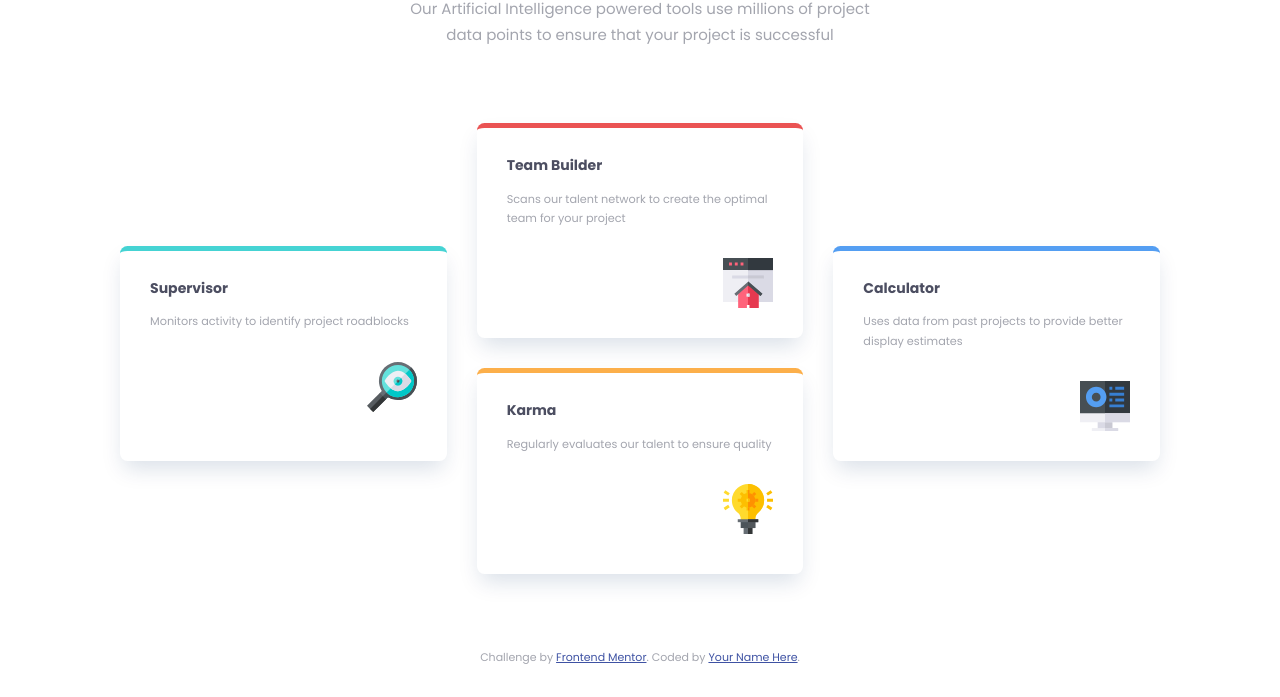
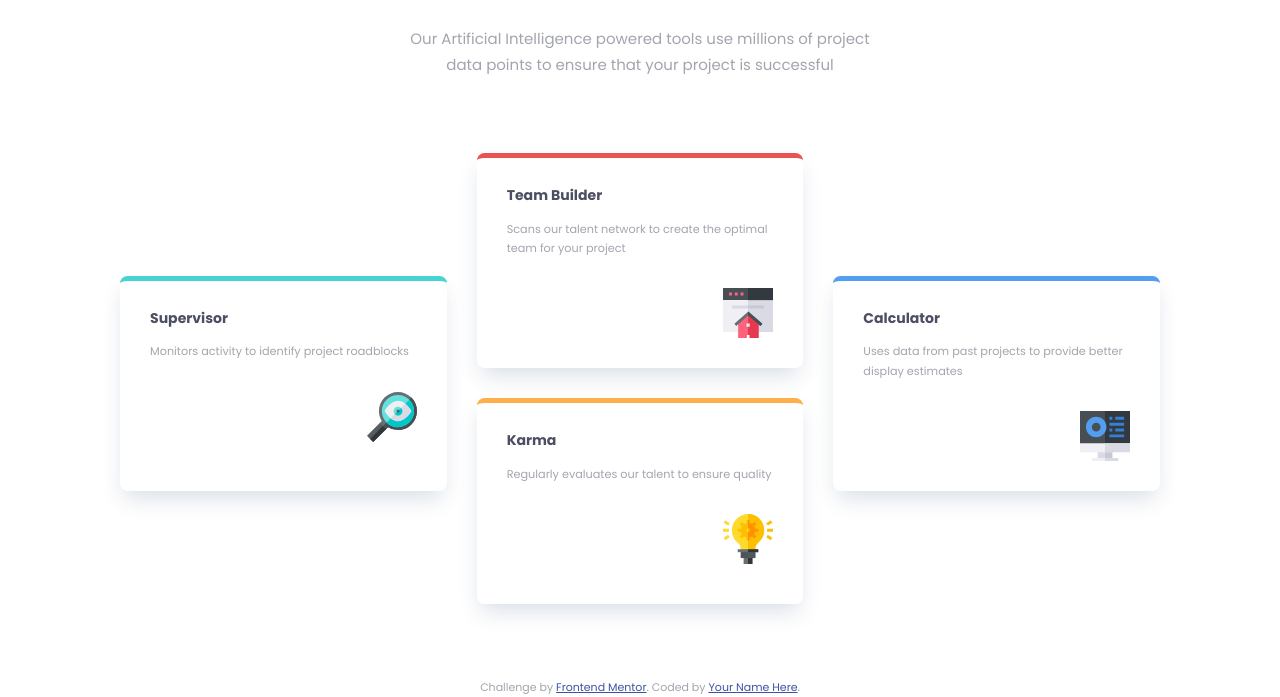
Before and after one commit to yellowMacaw/four-card-feature-section, a plain HTML site: page index.html in a window 1280 px wide. Shown: the part 150-847 px from the top of the page. Before the commit the page ends 817 px from the top, so only its background shows below. Drawn offline with Linux system fonts and the light colour scheme.

Commit message:
css update

```diff
--- a/style.css
+++ b/style.css
@@ -87,6 +87,9 @@ header{
 header span{
   font-weight: var(--fw-light);
 }
+header p{
+  margin-top: 2rem;
+}
 
 main{
   padding-block-end: 5rem;
```
